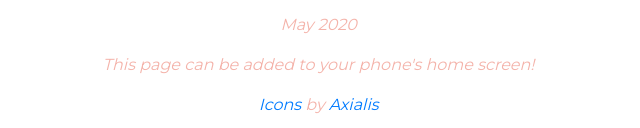
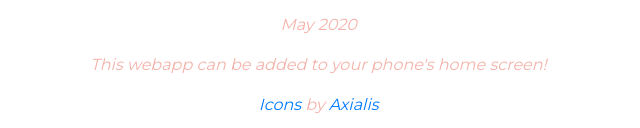
Before and after one commit to ianaroberts/ianaroberts.github.io, a plain HTML site: page index.html in a window 1280 px wide. Shown: the part 2145-2273 px from the top of the page, 428-1068 px from the left. Drawn offline with nearby package versions, Linux system fonts and the light colour scheme.

Commit message:
Update index.html

```diff
--- a/index.html
+++ b/index.html
@@ -215,7 +215,7 @@
           <footer class = "buttonColor">
             <p>❀ Made by Vivian Roberts ❀</p>
             <p>May 2020</p>
-            <p>This page can be added to your phone's home screen!</p>
+            <p>This webapp can be added to your phone's home screen!</p>
             <a href = "http://www.axialis.com/free/icons">Icons</a> by <a href = "http://www.axialis.com">Axialis</a>
           </footer>
         </div>
```
